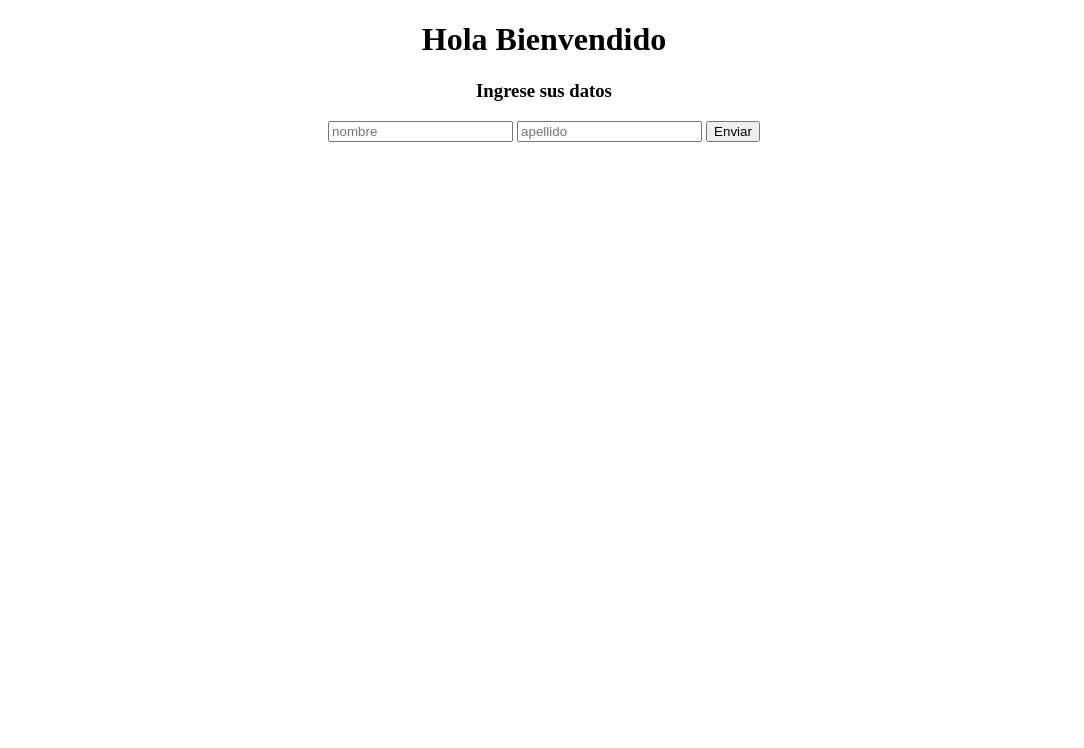
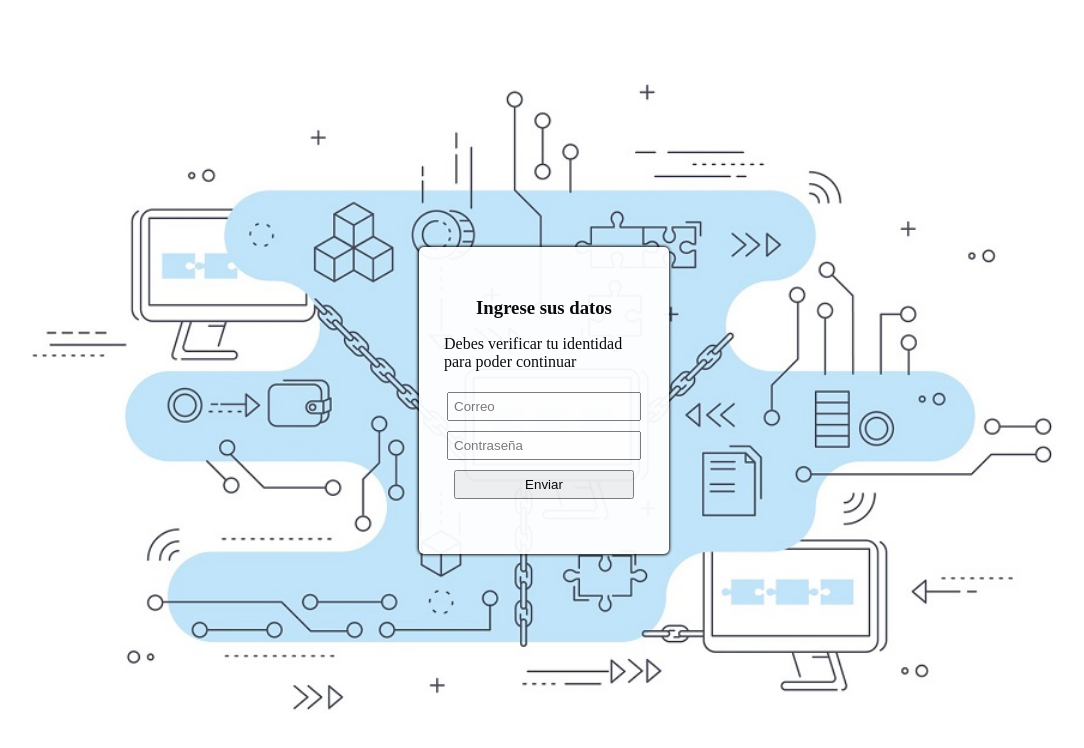
Before and after one commit to DanilsGit/paginanode, a website: page public/index.html in a window 1280 px wide. Shown: the whole page, without its empty margins (96-1180 px from the left). Drawn offline with Linux system fonts and the light colour scheme.

Commit message:
beta-loginV1

```diff
--- a/public/css/index.css
+++ b/public/css/index.css
@@ -1,4 +1,57 @@
+html {
+    width: 100%;
+    height: 100%;
+}
 
-.contendor{
-    text-align: center;
+body {
+    margin: 0;
+    width: 100%;
+    height: 100%;
+
 }
+
+
+
+.contenedor{
+    width: 100%;
+    height: 100%;
+    display: flex;
+    justify-content: center;
+    align-items: center;
+}
+
+.contenedor img{
+    width: 80%;
+    height: 80%;
+    z-index: 10;
+    position: absolute;
+    object-fit: cover;
+
+}
+
+.inicio-cuadro{
+    z-index: 20;
+    border-radius: 5px;
+    box-shadow: -0.2px 0px 3px 1px #000;
+    margin: auto;
+    height: auto;
+    width: 250px;
+    background-color: white;
+    opacity: 95%;
+}
+
+.div-datos{
+    margin: 20% 10%;
+    display: flex;
+    flex-direction: column;
+}
+
+div h3 {
+    margin: auto;
+}
+
+.items-flex{
+    padding: 5px;
+    margin: 5px auto;
+    width: 90%;
+}
--- a/public/index.html
+++ b/public/index.html
@@ -10,12 +10,23 @@
 </head>
 
 <body>
-    <form action="/bienvenido" method="POST" class="contendor">
-        <h1>Hola Bienvendido</h1>
-        <h3>Ingrese sus datos</h3>
-        <input type="text" placeholder="nombre" name="nombre">
-        <input type="text" placeholder="apellido" name="apellido">
-        <button type="submit">Enviar</button>
+
+
+    <form action="/bienvenido" method="POST" class="contenedor">
+        <img src="img/fondo.jpg">
+        <div class="inicio-cuadro">
+        <div class="div-datos">
+            <h3>Ingrese sus datos</h3>
+            <p>Debes verificar tu identidad para poder continuar</p>
+            <input class="items-flex" type="text" placeholder="Correo" name="nombre">
+            <input class="items-flex" type="password" placeholder="Contraseña" name="apellido">
+            <button class="items-flex" type="submit">Enviar</button>
+        </div>
+
+        </div>
+
+
+
     </form>
 </body>
 
```
Also changed, not shown: public/img/fondo.jpg (added).
